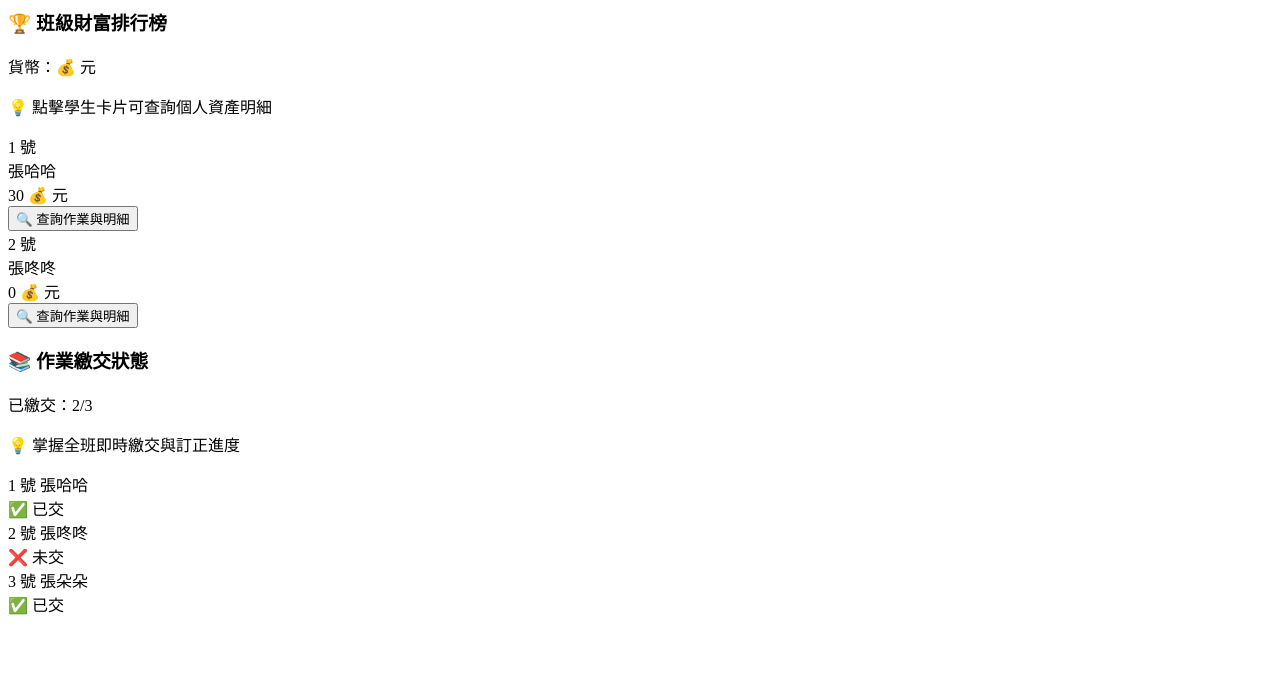
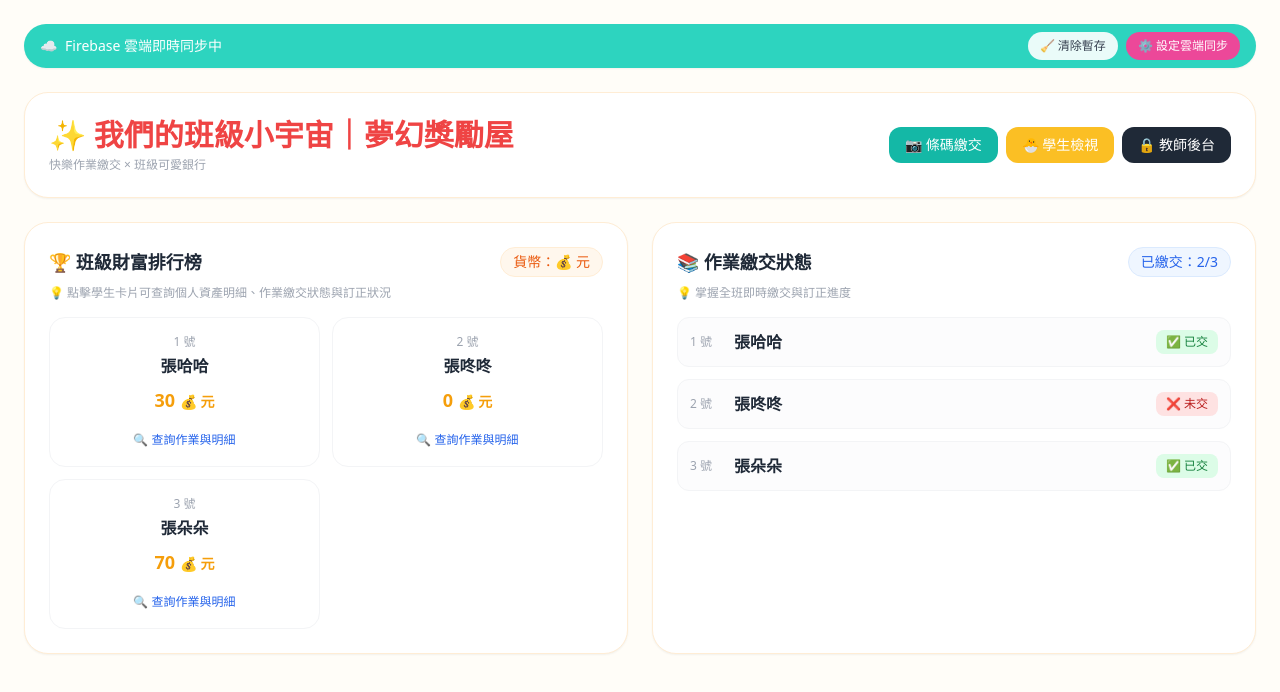
Before and after one commit to annachang22iii/class-space, a plain HTML site: page index.html in a window 1280 px wide. Drawn offline with nearby package versions, Linux system fonts and the light colour scheme.

Commit message:
Update index.html

```diff
--- a/index.html
+++ b/index.html
@@ -1,21 +1,69 @@
-<!-- 下方主內容區塊：改為 Grid 左右雙欄 (在大螢幕下 2 欄，手機版自動變 1 欄) -->
-<div class="grid grid-cols-1 lg:grid-cols-2 gap-6 mt-6">
+<!DOCTYPE html>
+<html lang="zh-TW">
+<head>
+  <meta charset="UTF-8">
+  <title>我們的班級小宇宙｜夢幻獎勵屋</title>
+  <!-- 載入 Tailwind CSS -->
+  <script src="https://cdn.tailwindcss.com"></script>
+</head>
+<body class="bg-amber-50/30 min-h-screen p-4 md:p-6">
+
+  <div class="max-w-7xl mx-auto space-y-6">
+
+    <!-- 1. 最上方：Firebase 狀態列 -->
+    <div class="bg-teal-400 text-white px-4 py-2 rounded-full flex justify-between items-center shadow-sm">
+      <div class="flex items-center gap-2 text-sm font-medium">
+        <span>☁️</span> Firebase 雲端即時同步中
+      </div>
+      <div class="flex gap-2">
+        <button class="bg-white/90 hover:bg-white text-gray-700 text-xs px-3 py-1.5 rounded-full font-medium transition flex items-center gap-1">
+          🧹 清除暫存
+        </button>
+        <button class="bg-pink-500 hover:bg-pink-600 text-white text-xs px-3 py-1.5 rounded-full font-medium transition flex items-center gap-1">
+          ⚙️ 設定雲端同步
+        </button>
+      </div>
+    </div>
+
+    <!-- 2. 第二區：標題與功能按鈕大卡片 -->
+    <div class="bg-white rounded-3xl p-6 shadow-sm border border-orange-100 flex flex-col md:flex-row justify-between items-center gap-4">
+      <div>
+        <h1 class="text-2xl md:text-3xl font-extrabold text-red-500 flex items-center gap-2">
+          ✨ 我們的班級小宇宙｜夢幻獎勵屋
+        </h1>
+        <p class="text-xs text-gray-400 mt-1">快樂作業繳交 × 班級可愛銀行</p>
+      </div>
+      <div class="flex flex-wrap gap-2">
+        <button class="bg-teal-500 hover:bg-teal-600 text-white text-sm px-4 py-2 rounded-xl font-medium transition flex items-center gap-1">
+          📷 條碼繳交
+        </button>
+        <button class="bg-amber-400 hover:bg-amber-500 text-white text-sm px-4 py-2 rounded-xl font-medium transition flex items-center gap-1">
+          🐣 學生檢視
+        </button>
+        <button class="bg-gray-800 hover:bg-gray-900 text-white text-sm px-4 py-2 rounded-xl font-medium transition flex items-center gap-1">
+          🔒 教師後台
+        </button>
+      </div>
+    </div>
+
+    <!-- 3. 第三區：下方左右雙欄區塊（財富排行榜與作業狀態） -->
+    <div class="grid grid-cols-1 lg:grid-cols-2 gap-6">
 
       <!-- ⬅️ 左側區塊：班級財富排行榜 -->
       <div class="bg-white rounded-3xl p-6 shadow-sm border border-orange-100">
-    <div class="flex justify-between items-center mb-4">
+        <div class="flex justify-between items-center mb-2">
           <h3 class="text-lg font-bold text-gray-800 flex items-center gap-2">
             🏆 班級財富排行榜
           </h3>
-      <span class="text-sm bg-orange-50 text-orange-600 px-3 py-1 rounded-full font-medium">
+          <span class="text-sm bg-orange-50 text-orange-600 px-3 py-1 rounded-full font-medium border border-orange-100">
             貨幣：💰 元
           </span>
         </div>
-    <p class="text-xs text-gray-400 mb-4">💡 點擊學生卡片可查詢個人資產明細</p>
+        <p class="text-xs text-gray-400 mb-4">💡 點擊學生卡片可查詢個人資產明細、作業繳交狀態與訂正狀況</p>
 
         <!-- 學生卡片列表 -->
         <div class="grid grid-cols-1 sm:grid-cols-2 gap-3">
-      <!-- 學生卡片範例 1 -->
+          <!-- 學生 1 -->
           <div class="border border-gray-100 rounded-2xl p-4 hover:shadow-md transition cursor-pointer bg-white">
             <div class="text-xs text-gray-400 text-center mb-1">1 號</div>
             <div class="text-base font-bold text-gray-800 text-center mb-2">張哈哈</div>
@@ -29,7 +77,7 @@
             </div>
           </div>
 
-      <!-- 學生卡片範例 2 -->
+          <!-- 學生 2 -->
           <div class="border border-gray-100 rounded-2xl p-4 hover:shadow-md transition cursor-pointer bg-white">
             <div class="text-xs text-gray-400 text-center mb-1">2 號</div>
             <div class="text-base font-bold text-gray-800 text-center mb-2">張咚咚</div>
@@ -42,16 +90,30 @@
               </button>
             </div>
           </div>
+
+          <!-- 學生 3 -->
+          <div class="border border-gray-100 rounded-2xl p-4 hover:shadow-md transition cursor-pointer bg-white">
+            <div class="text-xs text-gray-400 text-center mb-1">3 號</div>
+            <div class="text-base font-bold text-gray-800 text-center mb-2">張朵朵</div>
+            <div class="text-lg font-extrabold text-amber-500 text-center mb-3">
+              70 <span class="text-sm">💰 元</span>
+            </div>
+            <div class="text-center">
+              <button class="text-xs text-blue-600 hover:underline inline-flex items-center gap-1">
+                🔍 查詢作業與明細
+              </button>
+            </div>
+          </div>
         </div>
       </div>
 
       <!-- ➡️ 右側區塊：作業繳交狀態 -->
       <div class="bg-white rounded-3xl p-6 shadow-sm border border-orange-100">
-    <div class="flex justify-between items-center mb-4">
+        <div class="flex justify-between items-center mb-2">
           <h3 class="text-lg font-bold text-gray-800 flex items-center gap-2">
             📚 作業繳交狀態
           </h3>
-      <span class="text-sm bg-blue-50 text-blue-600 px-3 py-1 rounded-full font-medium">
+          <span class="text-sm bg-blue-50 text-blue-600 px-3 py-1 rounded-full font-medium border border-blue-100">
             已繳交：2/3
           </span>
         </div>
@@ -59,39 +121,35 @@
 
         <!-- 作業狀態列表 -->
         <div class="space-y-3">
-      <!-- 狀態項目 1 -->
           <div class="flex items-center justify-between p-3 rounded-xl border border-gray-100 bg-gray-50/50">
             <div class="flex items-center gap-3">
               <span class="text-xs text-gray-400 w-8">1 號</span>
               <span class="font-bold text-gray-800">張哈哈</span>
             </div>
-        <div class="flex items-center gap-2">
             <span class="text-xs bg-green-100 text-green-700 px-2.5 py-1 rounded-lg font-medium">✅ 已交</span>
           </div>
-      </div>
 
-      <!-- 狀態項目 2 -->
           <div class="flex items-center justify-between p-3 rounded-xl border border-gray-100 bg-gray-50/50">
             <div class="flex items-center gap-3">
               <span class="text-xs text-gray-400 w-8">2 號</span>
               <span class="font-bold text-gray-800">張咚咚</span>
             </div>
-        <div class="flex items-center gap-2">
             <span class="text-xs bg-red-100 text-red-700 px-2.5 py-1 rounded-lg font-medium">❌ 未交</span>
           </div>
-      </div>
 
-      <!-- 狀態項目 3 -->
           <div class="flex items-center justify-between p-3 rounded-xl border border-gray-100 bg-gray-50/50">
             <div class="flex items-center gap-3">
               <span class="text-xs text-gray-400 w-8">3 號</span>
               <span class="font-bold text-gray-800">張朵朵</span>
             </div>
-        <div class="flex items-center gap-2">
             <span class="text-xs bg-green-100 text-green-700 px-2.5 py-1 rounded-lg font-medium">✅ 已交</span>
-        </div>
           </div>
         </div>
       </div>
 
     </div>
+
+  </div>
+
+</body>
+</html>
```
Lines whose indentation alone changed are shown as unchanged.
